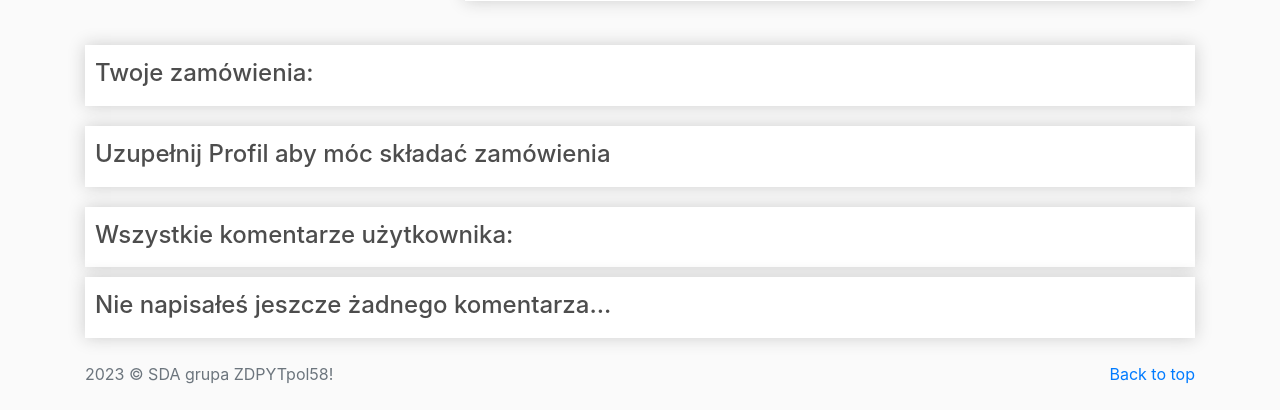
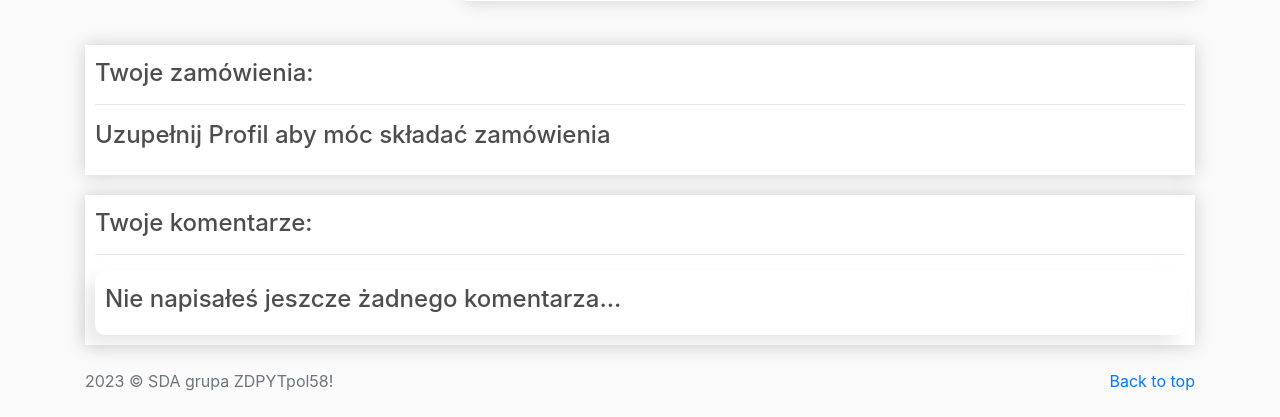
Before and after one commit to azu-pl/Django_web_store_project, a Django app: page /profile/create/ in a window 1280 px wide. Shown: the part 742-1159 px from the top of the page. Before the commit the page ends 1126 px from the top, so only its background shows below. Run offline with Django 4.2, Linux system fonts and the light colour scheme; data that the repository does not hold is empty; some libraries are stand-ins or nearby versions.

Commit message:
Add changes in comment related templates

```diff
--- a/static/css/main.css
+++ b/static/css/main.css
@@ -10,9 +10,14 @@ body{
 	.navbar .nav-item:hover .nav-link{   }
 	.navbar .nav-item:hover .dropdown-menu{ display: block; }
 	.navbar .nav-item .dropdown-menu{ margin-top:0; width:300px; background-color: #ffc107; box-shadow: -1px 4px 7px -2px rgba(33,33,33,1);}
+	.navbar {  z-index:1;  position: fixed;  top: 0;  width: 100%;  height: 4.5rem;}
+
 }
 
+
 @media only screen and (max-width: 992px) {
+    div.content-wrap {padding-top: 0.1rem;}
+
     .thumbnail.detail {max-width: 100%;}
     .navbar .nav-item {width: 7em;}
     .navbar .nav-item .dropdown-menu{ display: none; width: 5em; }
@@ -21,7 +26,7 @@ body{
 	.navbar .nav-item:hover .dropdown-menu{ display: block; width:300px; }
 	.navbar .nav-item .dropdown-menu{ margin-top:0; width:300px; background-color: #ffc107; box-shadow: -1px 4px 7px -2px rgba(33,33,33,1);}
 }
-
+/*
 .navbar {
   z-index:1;
   position: fixed;
@@ -29,7 +34,7 @@ body{
   width: 100%;
   height: 4.5rem;
 
-}
+}*/
 /* Navbar end */
 
 h1,h2,h3,h4,h5,h6{
@@ -201,9 +206,13 @@ a.user-link:hover, a.user-link:active {
   min-height: 100vh;
 }
 
-#content-wrap {
+div.content-wrap {
   padding-top: 4.0rem;
   padding-bottom: 4.5rem;    /* Footer height */
+}
+
+@media only screen and (max-width: 992px) {
+    div.content-wrap {padding-top: 0rem;}
 }
 
 .text-muted {
@@ -224,7 +233,19 @@ a.user-link:hover, a.user-link:active {
     border-radius: 10px;
 }
 
+.comment-text.order {
+    margin-top: 2px;
+}
+
 .box-element.product-comment{
     min-height: 3.5rem;
 }
 /* Comment section end */
+
+.box-element.product-order {
+    height: 4rem;
+    box-shadow: -10px 10px 16px 0px rgba(214,214,214,0.5);
+}
+.box-element.product-order-box {
+    min-height: 130px;
+}
--- a/store/templates/store/base.html
+++ b/store/templates/store/base.html
@@ -15,7 +15,7 @@
 
 <body>
 	<div id="page-container">
-		<div id="content-wrap">
+		<div id="content-wrap" class="content-wrap">
         <nav class="navbar navbar-expand-lg navbar-dark bg-dark">
 		  <a class="navbar-brand" href="{% url 'store' %}">Django_web_store_SDA</a>
 		  <button class="navbar-toggler" type="button" data-toggle="collapse" data-target="#navbarSupportedContent" aria-controls="navbarSupportedContent" aria-expanded="false" aria-label="Toggle navigation">
--- a/store/templates/store/user_comments.html
+++ b/store/templates/store/user_comments.html
@@ -2,30 +2,31 @@
 <div class="container comment">
     <div class="row">
         <div class="col-lg-12">
-        <div class="box-element product-comment">
-            <h4 style="margin-top:4px">Wszystkie komentarze użytkownika: </h4>
+            <div class="box-element product-order-box">
+                <div>
+                    <div> <h4 style="margin-top:4px">Twoje komentarze: </h4>
+                        <hr>
                     </div>
-    </div>
-    <div class="col-lg-12">
-        <div class="box-element product-comment">
+                    <div class="box-element product-order" style="margin-top: 1rem; border-radius: 10px;">
                         <h4 style="margin-top:4px">Nie napisałeś jeszcze żadnego komentarza... </h4>
                     </div>
                 </div>
-</div></div>
+            </div>
+        </div>
+    </div>
+</div>
 {% else %}
 <div class="container comment">
     <div class="row">
         <div class="col-lg-12">
-        <div class="box-element product-comment">
-            <h4 style="margin-top:4px">Wszystkie komentarze użytkownika: </h4>
+            <div class="box-element product-order-box">
+                <div>
+                    <div> <h4 style="margin-top:4px">Twoje komentarze: </h4>
+                        <hr>
+                    </div>
+    {% for comment in user.profile_comments.all %}
 
-        </div>
-    </div>
-</div></div>
-    {% for comment in user.profile_comments.all %}
-<div class="container comment"><div class="row">
-    <div class="col-lg-12">
-        <div class="box-element product-comment">
+                    <div class="box-element product-comment" style="margin-top: 1rem; border-radius: 10px;">
                         <div style="margin-bottom: -1rem;">
                             <div style="display: inline-block; float: left;">
                                 <strong>Data utworzenia:</strong> {{ comment.creation_datetime|date:"d M Y" }}
@@ -36,14 +37,21 @@
                             </div>
                         </div>
                         <br>
-                <div><hr><div style="margin-bottom: 1rem; margin-top: -1rem;"> <span style="font-size:1.5rem;">{{comment.title }}</span></div>
-                <div class="comment-text">{{comment.comment }}</div>
+                        <div><hr>
+                            <div style="margin-bottom: 1rem; margin-top: -1rem; display: inline-block; float: left;" >
+                                <span style="font-size:1.5rem;">{{comment.title }}</span>
                             </div>
-
-
+                            <div style="display: inline-block; float: right; margin-top: -1rem;">
+                                <a class="btn btn-outline-dark" href="#" style="">Edytuj</a>
+                                <a class="btn btn-outline-dark" href="#" style="">Usuń</a>
+                            </div>
+                        </div><br>
+                        <div>
+                            <div class="comment-text order">{{comment.comment }}</div>
+                        </div>
+                    </div>{% endfor %}
                 </div>
             </div>
-</div>
-</div>
-    {% endfor %}
+</div></div></div>
+
 {% endif %}
--- a/store/templates/store/user_orders.html
+++ b/store/templates/store/user_orders.html
@@ -1,60 +1,51 @@
 <div class="container comment">
     <div class="row">
         <div class="col-lg-12">
-            <div class="box-element product-comment">
+            <div class="box-element product-order-box">
+                <div>
                 <h4 style="margin-top:4px">Twoje zamówienia:</h4>
-            </div>
-        </div>
-    </div>
+                <hr>
                 </div>
 {% if profile %}
 {% if not profile.orders.all %}
-    <div class="container comment">
-        <div class="row">
-            <div class="col-lg-12">
-                <div class="box-element product-comment">
+                <div>
                     <h4 style="margin-top:4px">Brak historii zamówień.</h4>
                 </div>
             </div>
         </div>
     </div>
+</div>
 {% else %}
-
 {% for order in profile.orders.all %}
-    <div class="container comment"><div class="row">
-        <div class="col-lg-12">
-            <div class="box-element product-comment">
-                <div style="margin-bottom: -1rem;">
-                <div style="display: inline-block; float: left;">
-                    <strong>Data utworzenia:</strong> {{ order.date_ordered|date:"d M Y" }}
-                    <strong>Produkt:</strong>  {{ order.complete }}
+                <div class="box-element product-order">
+                    <div style="display: inline-block; float: left; width: 80%; margin-top: 5px;">
+                        <strong>Nr zamówienia:</strong> {{ order.transaction_id }}
+                        <strong>Data złożenia:</strong> {{ order.date_ordered|date:"d M Y" }}
+                        <strong>Status:</strong>
+                        {% if order.complete %} Zrealizowane
+                        {% else %}W trakcie..
+                        {% endif %}
+                        <hr>
                     </div>
                     <div style="display: inline-block; float: right;">
-
-                    </div>
-                </div>
-                <br>
-                <div><hr>
-                    <div style="margin-bottom: 1rem; margin-top: -1rem;">
-                        <span style="font-size:1.5rem;">{{comment.title }}</span>
+                        <a class="btn btn-outline-dark" href="#" style="display: inline-block; float: right;">Szczegóły</a>
                     </div>
 
                 </div>
-
-
+{% endfor %}
             </div>
         </div>
     </div>
 </div>
-        {% endfor %}
+
     {% endif %}
 {% else %}
-  <div class="container comment">
-    <div class="row">
-        <div class="col-lg-12">
-            <div class="box-element product-comment">
+
+                <div>
                     <h4 style="margin-top:4px">Uzupełnij Profil aby móc składać zamówienia  </h4>
                 </div>
             </div>
-    </div></div>
+        </div>
+    </div>
+</div>
 {% endif %}
```
Lines whose indentation alone changed are shown as unchanged.
